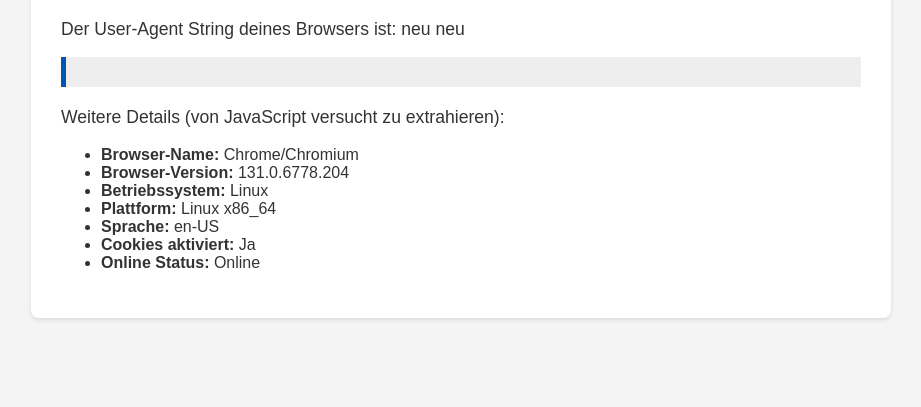
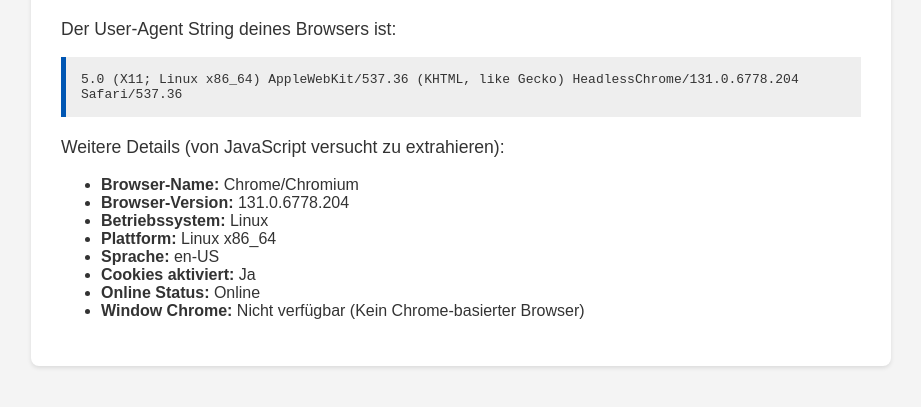
Before and after one commit to PaniniTheG/whatismybrowser, a plain HTML site: page index.html in a window 1280 px wide. Shown: the part 141-548 px from the top of the page, without its empty margins (179-1100 px from the left). Drawn offline with Linux system fonts and the light colour scheme.

Commit message:
Update index.html

```diff
--- a/index.html
+++ b/index.html
@@ -40,7 +40,7 @@
 <body>
     <div class="container">
         <h1>Informationen über deinen Browser</h1>
-        <p>Der User-Agent String deines Browsers ist: neu neu</p>
+        <p>Der User-Agent String deines Browsers ist:</p>
         <pre id="userAgentInfo"></pre>
         <p>Weitere Details (von JavaScript versucht zu extrahieren):</p>
         <ul>
@@ -51,17 +51,25 @@
             <li><b>Sprache:</b> <span id="language"></span></li>
             <li><b>Cookies aktiviert:</b> <span id="cookiesEnabled"></span></li>
             <li><b>Online Status:</b> <span id="onlineStatus"></span></li>
+			<li><b>Window Chrome:</b> <span id="windowChrome"></span></li>
+
         </ul>
     </div>
 
     <script>
         document.addEventListener('DOMContentLoaded', () => {
             const userAgent = navigator.userAgent;
-            document.getElementById('userAgentInfo').textContent = window.chrome;
+            document.getElementById('userAgentInfo').textContent = navigator.appVersion;
             document.getElementById('platform').textContent = navigator.platform;
             document.getElementById('language').textContent = navigator.language;
             document.getElementById('cookiesEnabled').textContent = navigator.cookieEnabled ? 'Ja' : 'Nein';
             document.getElementById('onlineStatus').textContent = navigator.onLine ? 'Online' : 'Offline';
+            if (window.chrome) {
+                document.getElementById('windowChrome').textContent = 'Verfügbar (Chrome-basierter Browser)';
+            } else {
+                document.getElementById('windowChrome').textContent = 'Nicht verfügbar (Kein Chrome-basierter Browser)';
+            }
+
 
             let browserName = "Unbekannt";
             let browserVersion = "Unbekannt";
@@ -113,5 +121,4 @@
         });
     </script>
 </body>
-
 </html>
```
